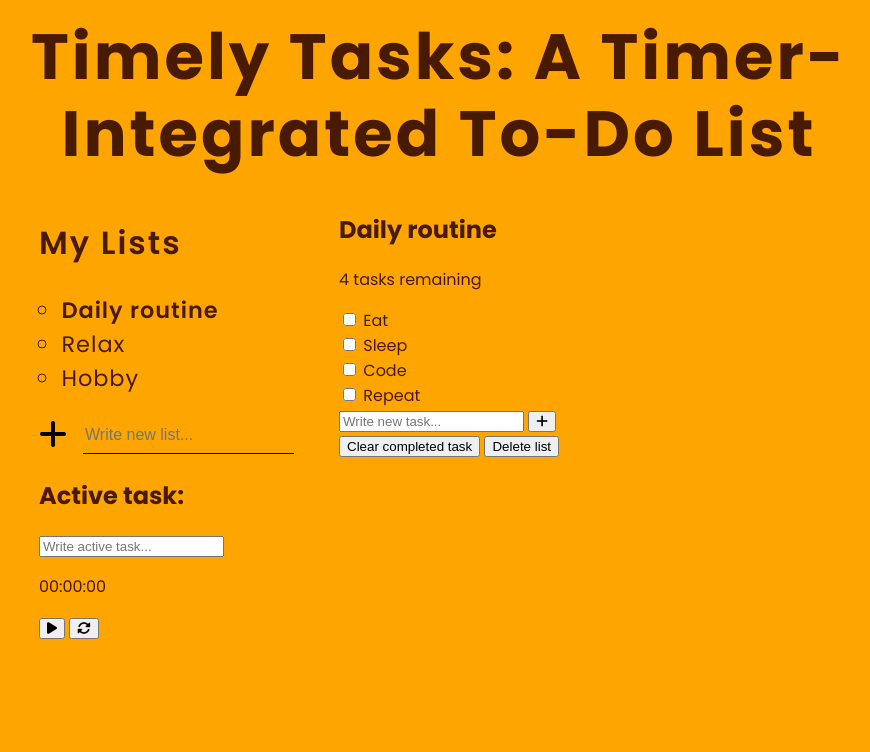
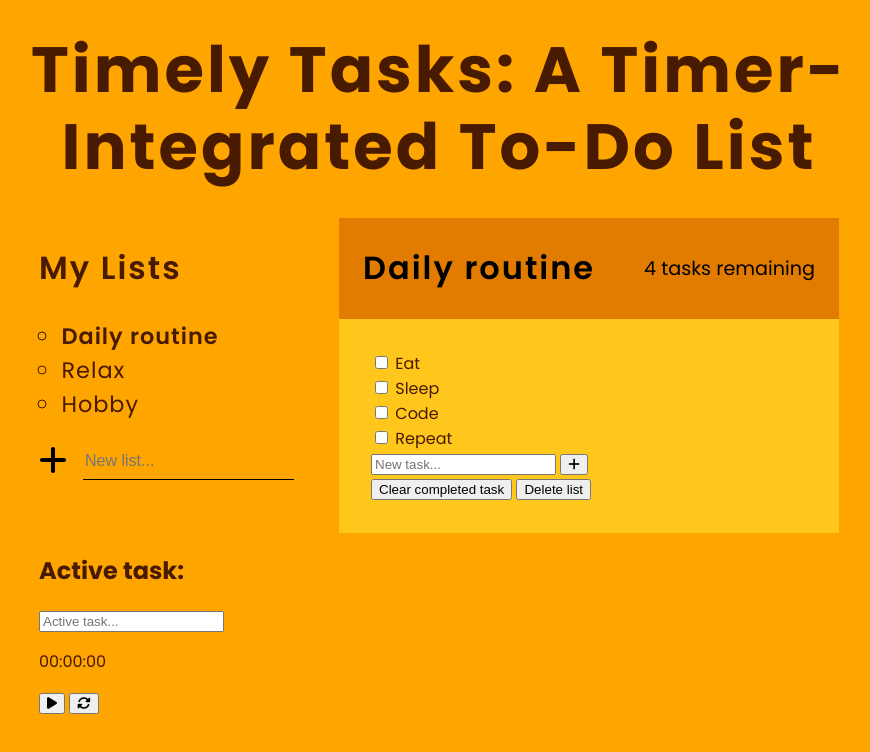
Before and after one commit to VitalikCholan/to-do-list-with-timer, a plain HTML site: page index.html in a window 1280 px wide. Shown: the whole page, without its empty margins (201-1071 px from the left). Drawn offline with Linux system fonts and the light colour scheme.

Commit message:
Added style
Added style to header of task section

```diff
--- a/css/style.css
+++ b/css/style.css
@@ -12,7 +12,7 @@ body {
     text-align: center;
     text-wrap: balance;
     font-size: 4rem;
-    margin: 0.3em 1em;
+    margin: 0.5em 1em;
     letter-spacing: 3px;
     line-height: 1.2;
     font-weight: 700;
@@ -97,6 +97,30 @@ form {
     grid-area: tasks;
 }
 
+.tasks-header {
+    background-color: #e27c00;
+    color: #000000;
+    display: flex;
+    justify-content: space-between;
+    padding: 0 1.5em;
+}
+
+.tasks-title {
+    font-size: 2rem;
+    font-weight: 600;
+    letter-spacing: 2px;
+}
+
+.task-count {
+    align-self: center;
+    font-size: 1.2rem;
+}
+
+.tasks-body {
+    background-color: #ffc71b;
+    padding: 2em;
+}
+
 .timer {
     grid-area: timer;
 }
--- a/index.html
+++ b/index.html
@@ -27,7 +27,7 @@
                 </ul>
 
                 <form action="">
-                    <input type="text" class="new-list" name="new-list" id="new-list" placeholder="Write new list..." aria-label="Write new list for tasks">
+                    <input type="text" class="new-list" name="new-list" id="new-list" placeholder="New list..." aria-label="Write new list for tasks">
                     <button class="btn-add-list" aria-label="Add new list"><i class="fa-solid fa-plus"></i></button>
                 </form>
             </section>
@@ -41,28 +41,27 @@
                 <div class="tasks-body">
                     <div class="tasks-names">
                         <div class="task">
-                            <input type="checkbox" name="task-1" id="task-1">
-                            <label for="task-1">Eat</label>
+                            <input type="checkbox" class="checkbox" name="task-1" id="task-1">
+                            <label for="task-1" class="custom-checkbox"><span class="task-label">Eat</span></label>
                         </div>
 
                         <div class="task">
-                            <input type="checkbox" name="task-2" id="task-2">
-                            <label for="task-2">Sleep</label>
+                            <input type="checkbox" class="checkbox" name="task-2" id="task-2">
+                            <label for="task-2" class="custom-checkbox"><span class="task-label">Sleep</span></label>
                         </div>
 
                         <div class="task">
-                            <input type="checkbox" name="task-3" id="task-3">
-                            <label for="task-3">Code</label>
-                        </div>
+                            <input type="checkbox" class="checkbox" name="task-3" id="task-3">
+                            <label for="task-3" class="custom-checkbox"><span class="task-label">Code</span></label>
 
                         <div class="task">
-                            <input type="checkbox" name="task-4" id="task-4">
-                            <label for="task-4">Repeat</label>
+                            <input type="checkbox" class="checkbox" name="task-4" id="task-4">
+                            <label for="task-4" class="custom-checkbox"><span class="task-label">Repeat</span></label>
                         </div>
                     </div>
 
                     <div class="new-task-create">
-                        <input type="text" class="new-task" name="new-task" id="new-task" placeholder="Write new task..." aria-label="Write new task">
+                        <input type="text" class="new-task" name="new-task" id="new-task" placeholder="New task..." aria-label="Write new task">
                         <button class="btn-add-task" aria-label="Add new task"><i class="fa-solid fa-plus"></i></button>
                     </div>
 
@@ -76,7 +75,7 @@
             <section class="timer">
                 <div class="timer-header">
                     <h2 class="timer-title">Active task:</h2>
-                    <input type="text" class="active-task" name="active-task" id="active-task" placeholder="Write active task..." aria-label="Write active task" >
+                    <input type="text" class="active-task" name="active-task" id="active-task" placeholder="Active task..." aria-label="Write active task" >
                 </div>
 
                 <div class="timer-body">
```
